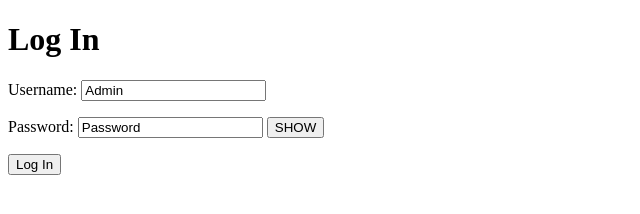
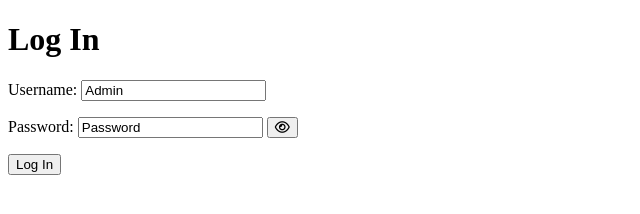
Before and after one commit to xxSShadow/N-Bay, a plain HTML site: page Index.html in a window 1280 px wide. Shown: the full height of the page, 0-640 px from the left. Drawn offline with Linux system fonts and the light colour scheme.

Commit message:
Update Index.html

```diff
--- a/Index.html
+++ b/Index.html
@@ -3,11 +3,12 @@
     <head>
         <title>N-Bay</title>
         <link rel='shortcut icon' type='image/ico' href='Favicon.ico'>
+        <script src='https://kit.fontawesome.com/4964e72424.js' crossorigin='anonymous'></script>
     </head>
     <body>
         <h1>Log In</h1>
         <p>Username: <input type='text' placeholder='Username' value='Admin'></p>
-        <p>Password: <input type='text' placeholder='Password' value='Password'> <button>SHOW</button></p>
+        <p>Password: <input type='text' placeholder='Password' value='Password'> <button><i class='far fa-eye'></i></button></p>
         <p><button>Log In</button></p>
     </body>
 </html>
```
